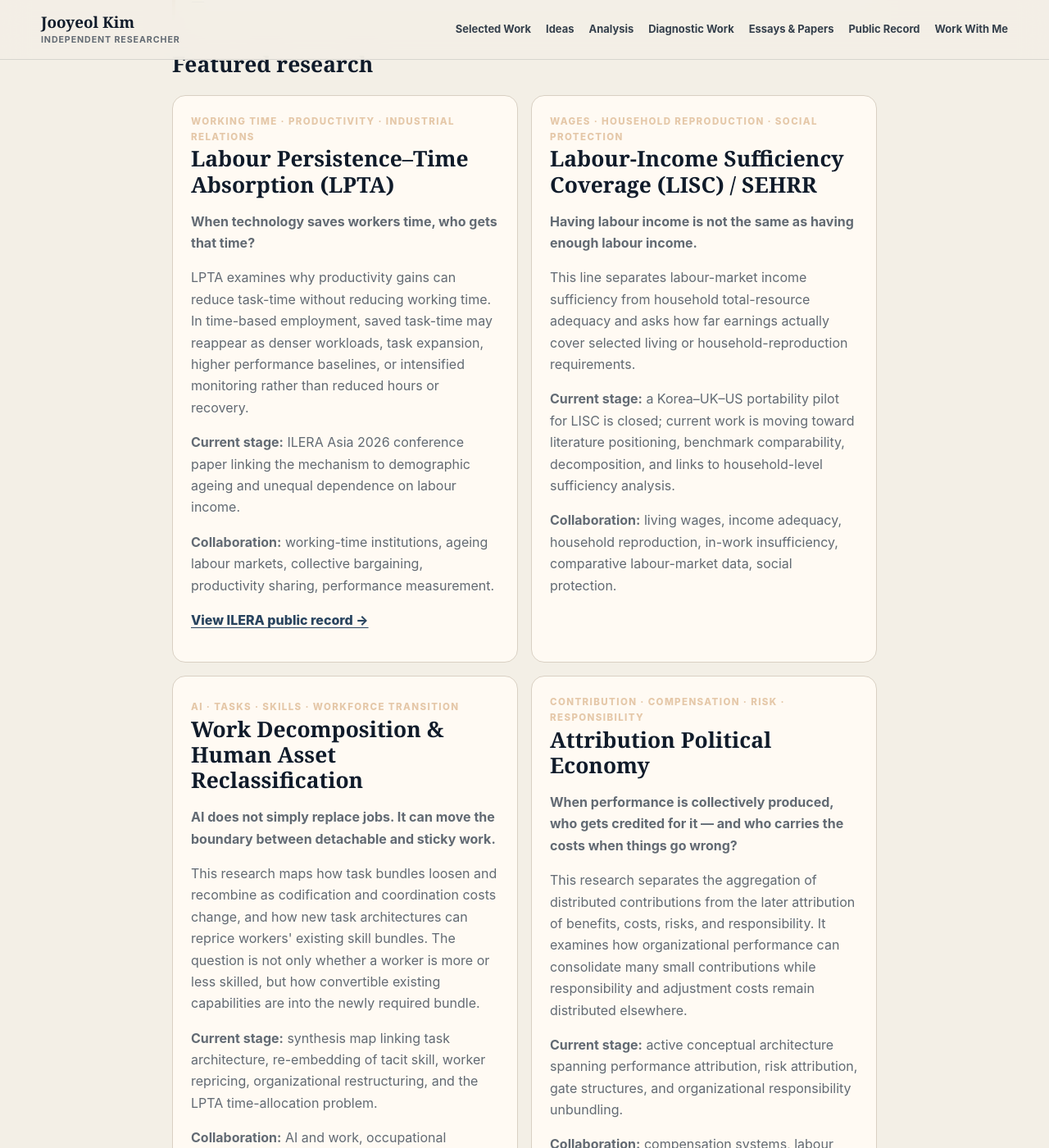
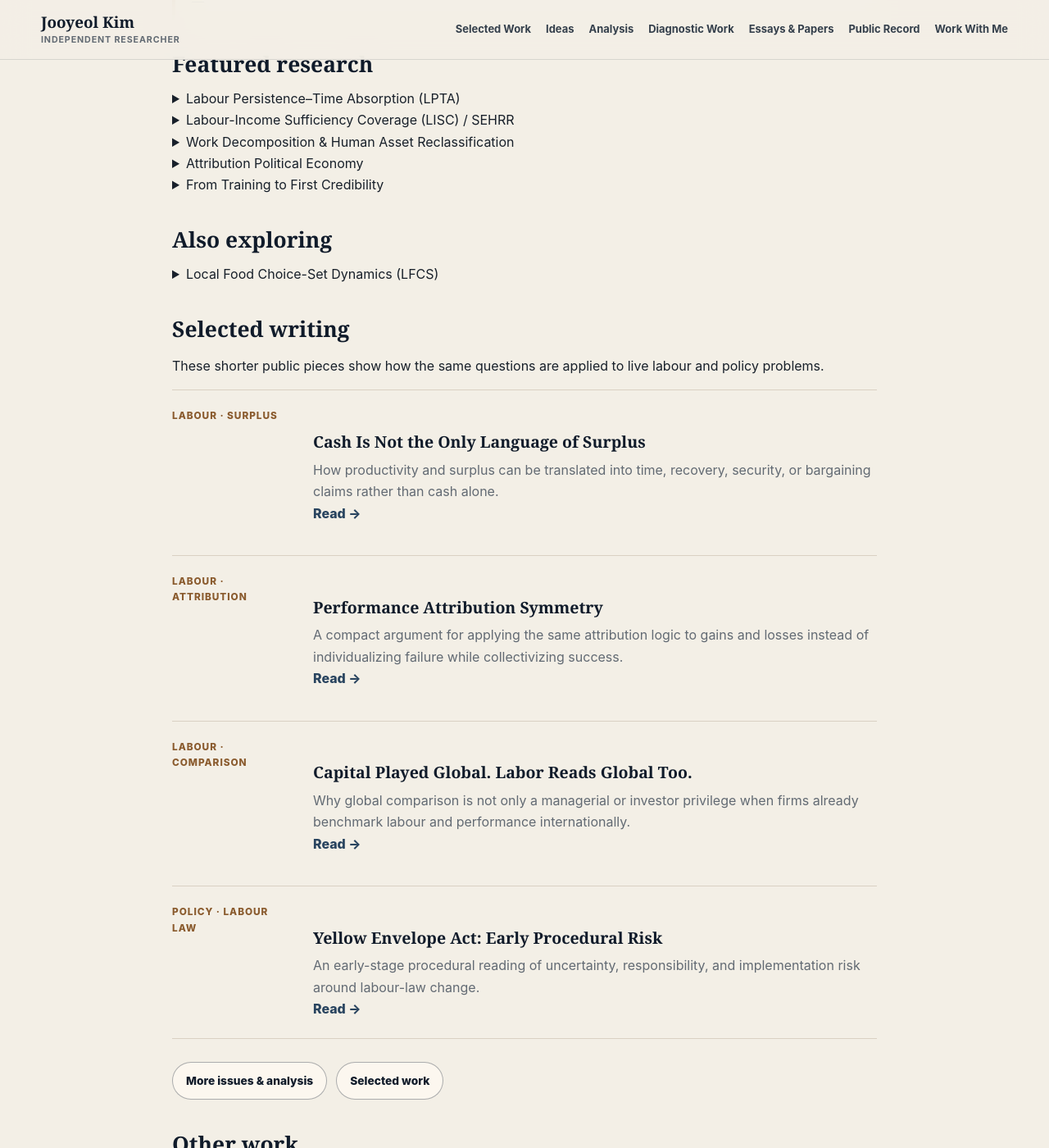
Before and after one commit to jooyeolkim1990/jooyeolkim1990.github.io, a Jekyll site: the page built from current-work/index.md, in a window 1280 px wide and 1400 px high, scrolled down 473 px. Shown: the whole window at 82% size. Built offline with Jekyll 4.4.1, drawn with Linux system fonts in a browser that asks for light colours; some of the changed text lies outside the part shown.

Commit message:
Make Current Work research cards collapsible

```diff
--- a/current-work/index.md
+++ b/current-work/index.md
@@ -15,62 +15,76 @@ This page is a first-meeting view of work that is moving now. It is selective ra
 
 ## Featured research
 
-<div class="index-grid">
-  <div class="index-item">
-    <span class="card-label">Working time · productivity · industrial relations</span>
-    <h2>Labour Persistence–Time Absorption (LPTA)</h2>
-    <p><strong>When technology saves workers time, who gets that time?</strong></p>
-    <p>LPTA examines why productivity gains can reduce task-time without reducing working time. In time-based employment, saved task-time may reappear as denser workloads, task expansion, higher performance baselines, or intensified monitoring rather than reduced hours or recovery.</p>
-    <p><strong>Current stage:</strong> ILERA Asia 2026 conference paper linking the mechanism to demographic ageing and unequal dependence on labour income.</p>
-    <p><strong>Collaboration:</strong> working-time institutions, ageing labour markets, collective bargaining, productivity sharing, performance measurement.</p>
-    <p><a href="/records/ILERA_Asia_2026_Accepted_Oral_Presentation_Record_JooyeolKim.pdf">View ILERA public record →</a></p>
-  </div>
+<div class="current-work-list">
+  <details class="current-work-item">
+    <summary><span class="current-work-title">Labour Persistence–Time Absorption (LPTA)</span></summary>
+    <div class="current-work-body">
+      <span class="card-label">Working time · productivity · industrial relations</span>
+      <p><strong>When technology saves workers time, who gets that time?</strong></p>
+      <p>LPTA examines why productivity gains can reduce task-time without reducing working time. In time-based employment, saved task-time may reappear as denser workloads, task expansion, higher performance baselines, or intensified monitoring rather than reduced hours or recovery.</p>
+      <p><strong>Current stage:</strong> ILERA Asia 2026 conference paper linking the mechanism to demographic ageing and unequal dependence on labour income.</p>
+      <p><strong>Collaboration:</strong> working-time institutions, ageing labour markets, collective bargaining, productivity sharing, performance measurement.</p>
+      <p><a href="/records/ILERA_Asia_2026_Accepted_Oral_Presentation_Record_JooyeolKim.pdf">View ILERA public record →</a></p>
+    </div>
+  </details>
 
-  <div class="index-item">
-    <span class="card-label">Wages · household reproduction · social protection</span>
-    <h2>Labour-Income Sufficiency Coverage (LISC) / SEHRR</h2>
-    <p><strong>Having labour income is not the same as having enough labour income.</strong></p>
-    <p>This line separates labour-market income sufficiency from household total-resource adequacy and asks how far earnings actually cover selected living or household-reproduction requirements.</p>
-    <p><strong>Current stage:</strong> a Korea–UK–US portability pilot for LISC is closed; current work is moving toward literature positioning, benchmark comparability, decomposition, and links to household-level sufficiency analysis.</p>
-    <p><strong>Collaboration:</strong> living wages, income adequacy, household reproduction, in-work insufficiency, comparative labour-market data, social protection.</p>
-  </div>
+  <details class="current-work-item">
+    <summary><span class="current-work-title">Labour-Income Sufficiency Coverage (LISC) / SEHRR</span></summary>
+    <div class="current-work-body">
+      <span class="card-label">Wages · household reproduction · social protection</span>
+      <p><strong>Having labour income is not the same as having enough labour income.</strong></p>
+      <p>This line separates labour-market income sufficiency from household total-resource adequacy and asks how far earnings actually cover selected living or household-reproduction requirements.</p>
+      <p><strong>Current stage:</strong> a Korea–UK–US portability pilot for LISC is closed; current work is moving toward literature positioning, benchmark comparability, decomposition, and links to household-level sufficiency analysis.</p>
+      <p><strong>Collaboration:</strong> living wages, income adequacy, household reproduction, in-work insufficiency, comparative labour-market data, social protection.</p>
+    </div>
+  </details>
 
-  <div class="index-item">
-    <span class="card-label">AI · tasks · skills · workforce transition</span>
-    <h2>Work Decomposition &amp; Human Asset Reclassification</h2>
-    <p><strong>AI does not simply replace jobs. It can move the boundary between detachable and sticky work.</strong></p>
-    <p>This research maps how task bundles loosen and recombine as codification and coordination costs change, and how new task architectures can reprice workers' existing skill bundles. The question is not only whether a worker is more or less skilled, but how convertible existing capabilities are into the newly required bundle.</p>
-    <p><strong>Current stage:</strong> synthesis map linking task architecture, re-embedding of tacit skill, worker repricing, organizational restructuring, and the LPTA time-allocation problem.</p>
-    <p><strong>Collaboration:</strong> AI and work, occupational change, retraining, internal labour markets, skill transfer, organizational design.</p>
-  </div>
+  <details class="current-work-item">
+    <summary><span class="current-work-title">Work Decomposition &amp; Human Asset Reclassification</span></summary>
+    <div class="current-work-body">
+      <span class="card-label">AI · tasks · skills · workforce transition</span>
+      <p><strong>AI does not simply replace jobs. It can move the boundary between detachable and sticky work.</strong></p>
+      <p>This research maps how task bundles loosen and recombine as codification and coordination costs change, and how new task architectures can reprice workers' existing skill bundles. The question is not only whether a worker is more or less skilled, but how convertible existing capabilities are into the newly required bundle.</p>
+      <p><strong>Current stage:</strong> synthesis map linking task architecture, re-embedding of tacit skill, worker repricing, organizational restructuring, and the LPTA time-allocation problem.</p>
+      <p><strong>Collaboration:</strong> AI and work, occupational change, retraining, internal labour markets, skill transfer, organizational design.</p>
+    </div>
+  </details>
 
-  <div class="index-item">
-    <span class="card-label">Contribution · compensation · risk · responsibility</span>
-    <h2>Attribution Political Economy</h2>
-    <p><strong>When performance is collectively produced, who gets credited for it — and who carries the costs when things go wrong?</strong></p>
-    <p>This research separates the aggregation of distributed contributions from the later attribution of benefits, costs, risks, and responsibility. It examines how organizational performance can consolidate many small contributions while responsibility and adjustment costs remain distributed elsewhere.</p>
-    <p><strong>Current stage:</strong> active conceptual architecture spanning performance attribution, risk attribution, gate structures, and organizational responsibility unbundling.</p>
-    <p><strong>Collaboration:</strong> compensation systems, labour process, organizational performance, HR systems, risk allocation, worker contribution.</p>
-  </div>
+  <details class="current-work-item">
+    <summary><span class="current-work-title">Attribution Political Economy</span></summary>
+    <div class="current-work-body">
+      <span class="card-label">Contribution · compensation · risk · responsibility</span>
+      <p><strong>When performance is collectively produced, who gets credited for it — and who carries the costs when things go wrong?</strong></p>
+      <p>This research separates the aggregation of distributed contributions from the later attribution of benefits, costs, risks, and responsibility. It examines how organizational performance can consolidate many small contributions while responsibility and adjustment costs remain distributed elsewhere.</p>
+      <p><strong>Current stage:</strong> active conceptual architecture spanning performance attribution, risk attribution, gate structures, and organizational responsibility unbundling.</p>
+      <p><strong>Collaboration:</strong> compensation systems, labour process, organizational performance, HR systems, risk allocation, worker contribution.</p>
+    </div>
+  </details>
 
-  <div class="index-item">
-    <span class="card-label">Entry · validation · public employment services</span>
-    <h2>From Training to First Credibility</h2>
-    <p><strong>When AI makes polished output cheap, producing a plausible work sample becomes easier — but validating a new entrant may not.</strong></p>
-    <p>This project examines the credibility bottleneck facing people without established work histories and asks how public employment services might govern expert review without creating purchasable endorsement or one-sided candidate transparency.</p>
-    <p><strong>Current stage:</strong> collaborative-governance design using cross-national institutional sequence mapping across training, capability evidence, credibility formation, employer verification, and selection.</p>
-    <p><strong>Collaboration:</strong> recruitment, labour-market entry, skills signalling, early careers, credentialing, public employment services, AI-assisted work.</p>
-  </div>
+  <details class="current-work-item">
+    <summary><span class="current-work-title">From Training to First Credibility</span></summary>
+    <div class="current-work-body">
+      <span class="card-label">Entry · validation · public employment services</span>
+      <p><strong>When AI makes polished output cheap, producing a plausible work sample becomes easier — but validating a new entrant may not.</strong></p>
+      <p>This project examines the credibility bottleneck facing people without established work histories and asks how public employment services might govern expert review without creating purchasable endorsement or one-sided candidate transparency.</p>
+      <p><strong>Current stage:</strong> collaborative-governance design using cross-national institutional sequence mapping across training, capability evidence, credibility formation, employer verification, and selection.</p>
+      <p><strong>Collaboration:</strong> recruitment, labour-market entry, skills signalling, early careers, credentialing, public employment services, AI-assisted work.</p>
+    </div>
+  </details>
 </div>
 
 ## Also exploring
 
-<div class="index-item">
-  <span class="card-label">Household demand · self-employment · local economies</span>
-  <h2>Local Food Choice-Set Dynamics (LFCS)</h2>
-  <p><strong>How might household purchasing capacity and small-business turnover reshape everyday local choice?</strong></p>
-  <p>LFCS distinguishes store counts from the consumer-facing set of choices actually available in a neighbourhood. A high-context pilot in Banghwa 3-dong, Seoul reconstructed longitudinal choice sets, business lifecycles, same-site replacement, and spatial sensitivity; the descriptive and audit layer is closed, while post-pilot mechanism work and comparative expansion remain open.</p>
-  <p><strong>Collaboration:</strong> disposable income, household demand, self-employment, local service economies, business turnover, neighbourhood change.</p>
+<div class="current-work-list">
+  <details class="current-work-item">
+    <summary><span class="current-work-title">Local Food Choice-Set Dynamics (LFCS)</span></summary>
+    <div class="current-work-body">
+      <span class="card-label">Household demand · self-employment · local economies</span>
+      <p><strong>How might household purchasing capacity and small-business turnover reshape everyday local choice?</strong></p>
+      <p>LFCS distinguishes store counts from the consumer-facing set of choices actually available in a neighbourhood. A high-context pilot in Banghwa 3-dong, Seoul reconstructed longitudinal choice sets, business lifecycles, same-site replacement, and spatial sensitivity; the descriptive and audit layer is closed, while post-pilot mechanism work and comparative expansion remain open.</p>
+      <p><strong>Collaboration:</strong> disposable income, household demand, self-employment, local service economies, business turnover, neighbourhood change.</p>
+    </div>
+  </details>
 </div>
 
 ## Selected writing
```
